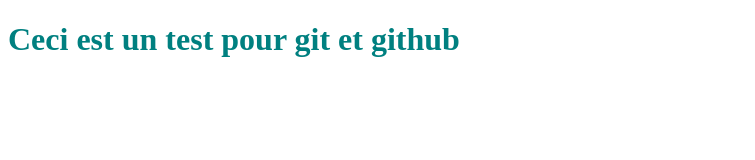
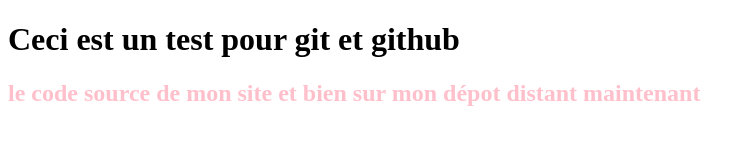
Before and after one commit to DaphneAntilope/mon_d-pot, a plain HTML site: page index.html in a window 1280 px wide. Shown: the whole page, without its empty margins (0-755 px from the left). Drawn offline with Linux system fonts and the light colour scheme.

Commit message:
deuxième modification

```diff
--- a/index.html
+++ b/index.html
@@ -8,5 +8,6 @@
 
     <body>
         <h1>Ceci est un test pour git et github</h1>
+        <h2>le code source de mon site et bien sur mon dépot distant maintenant</h2>
     </body>
 </html>
--- a/index_style.css
+++ b/index_style.css
@@ -1,3 +1,7 @@
 h1 {
-    color: teal;
+    color: tealgit;
 }
+
+h2 {
+    color: pink;
+}
```
